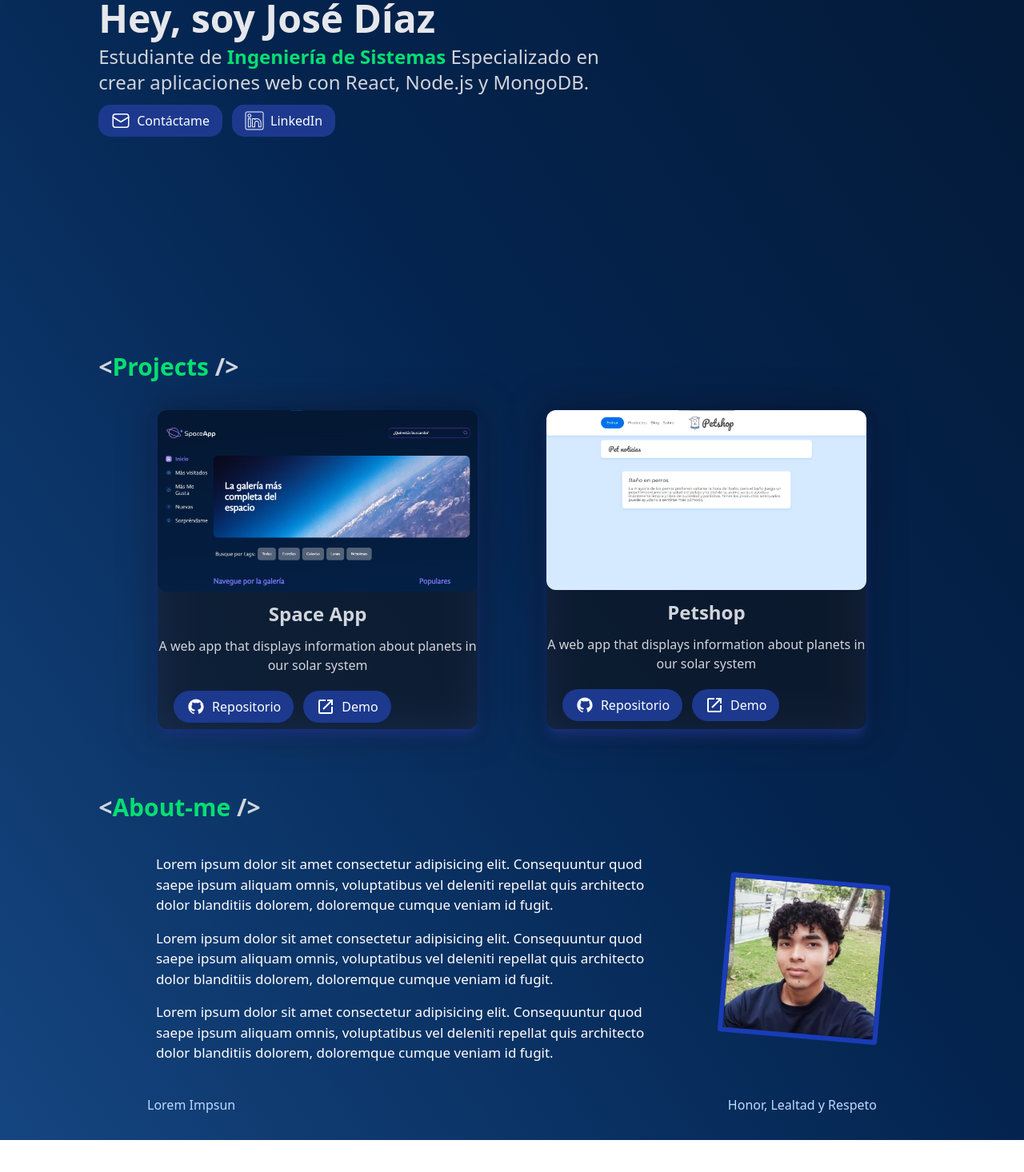
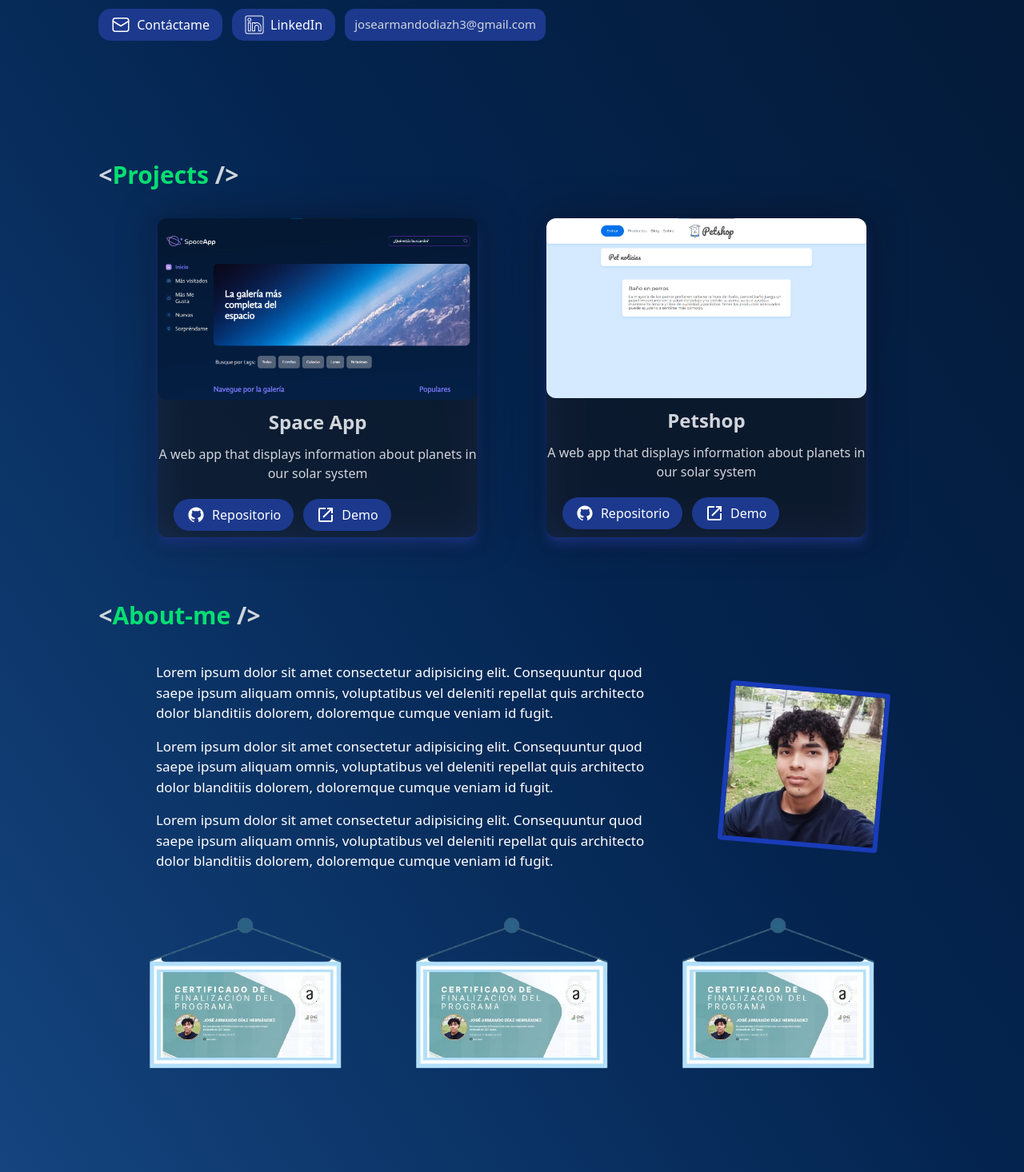
Before and after one commit to jose-advh/mi-portfolio, a React (Vite) app: page / in a window 1280 px wide. Shown: the part 423-1889 px from the top of the page at 80% size. Before the commit the page ends 1849 px from the top, so only its background shows below. Built offline with nearby package versions, Linux system fonts and the light colour scheme.

Commit message:
Certifications added

```diff
--- a/src/App.jsx
+++ b/src/App.jsx
@@ -4,6 +4,7 @@ import Projects from "./components/Projects";
 import Presentacion from "./components/Presentacion";
 import Aboutme from "./components/Aboutme";
 import Footer from "./components/Footer";
+import Certifications from "./components/Certifications";
 
 function App() {
   return (
@@ -13,6 +14,7 @@ function App() {
         <Presentacion />
         <Projects />
         <Aboutme />
+        <Certifications />
       </main>
       <Footer />
     </>
--- /dev/null
+++ b/src/components/Certifications/index.jsx
@@ -0,0 +1,23 @@
+const Certifications = () => {
+  return (
+    <article className="flex flex-wrap justify-evenly items-center">
+      <img
+        src="/imgs/certifications/prueba.png"
+        alt="Certificado oracle"
+        className="w-75"
+      />
+      <img
+        src="/imgs/certifications/prueba.png"
+        alt="Certificado oracle"
+        className="rounded w-75"
+      />
+      <img
+        src="/imgs/certifications/prueba.png"
+        alt="Certificado oracle"
+        className="rounded w-75"
+      />
+    </article>
+  );
+};
+
+export default Certifications;
--- a/src/components/Presentacion/index.jsx
+++ b/src/components/Presentacion/index.jsx
@@ -5,7 +5,7 @@ const Presentacion = () => {
   return (
     <article
       id="presentacion"
-      className="flex flex-col items-start justify-start pt-22 lg:pt-0 lg:justify-center gap-3 h-[65vh] xl:h-screen w-full md:h-fit lg:m-auto"
+      className="flex flex-col items-start justify-start pt-22 lg:pt-0 lg:justify-center gap-3 h-[75vh] xl:h-[70vh] w-full md:h-fit lg:m-auto"
     >
       <section className="flex items-center gap-5">
         <img
@@ -32,7 +32,7 @@ const Presentacion = () => {
           Especializado en crear aplicaciones web con React, Node.js y MongoDB.
         </p>
       </section>
-      <section className="flex gap-3">
+      <section className="flex flex-wrap gap-3">
         <Button
           text="Contáctame"
           icon="/imgs/icons/email.svg"
@@ -49,6 +49,12 @@ const Presentacion = () => {
           redirect="https://www.linkedin.com/in/jos%C3%A9-d%C3%ADaz-3074b9316/"
           radius="15px"
         />
+        <p
+          className="text-[15px] text-gray-300 bg-blue-900 py-2 px-2 lg:px-3 rounded-xl"
+          href="https://www.linkedin.com/in/jos%C3%A9-d%C3%ADaz-3074b9316/"
+        >
+          josearmandodiazh3@gmail.com
+        </p>
       </section>
     </article>
   );
--- a/src/components/header/index.jsx
+++ b/src/components/header/index.jsx
@@ -51,8 +51,8 @@ const Header = () => {
   };
 
   return (
-    <header className="z-3 w-fit bg-blue-900/75 m-auto rounded-xl fixed left-0 right-0 top-4 shadow shadow-blue-800">
-      <nav className="flex justify-around py-2 px-6">
+    <header className="z-3 w-[100%] flex items-center fixed left-0 right-0 top-4">
+      <nav className="w-fit bg-blue-900/75 m-auto rounded-xl shadow shadow-blue-800  flex justify-around py-2 px-6">
         <ul id="nav-list" className="flex gap-9 items-center">
           {showPhoto && (
             <li>
```
Also changed, not shown: public/imgs/certifications/certificado-oracle-alura.jpeg (added), public/imgs/certifications/prueba.png (added).
